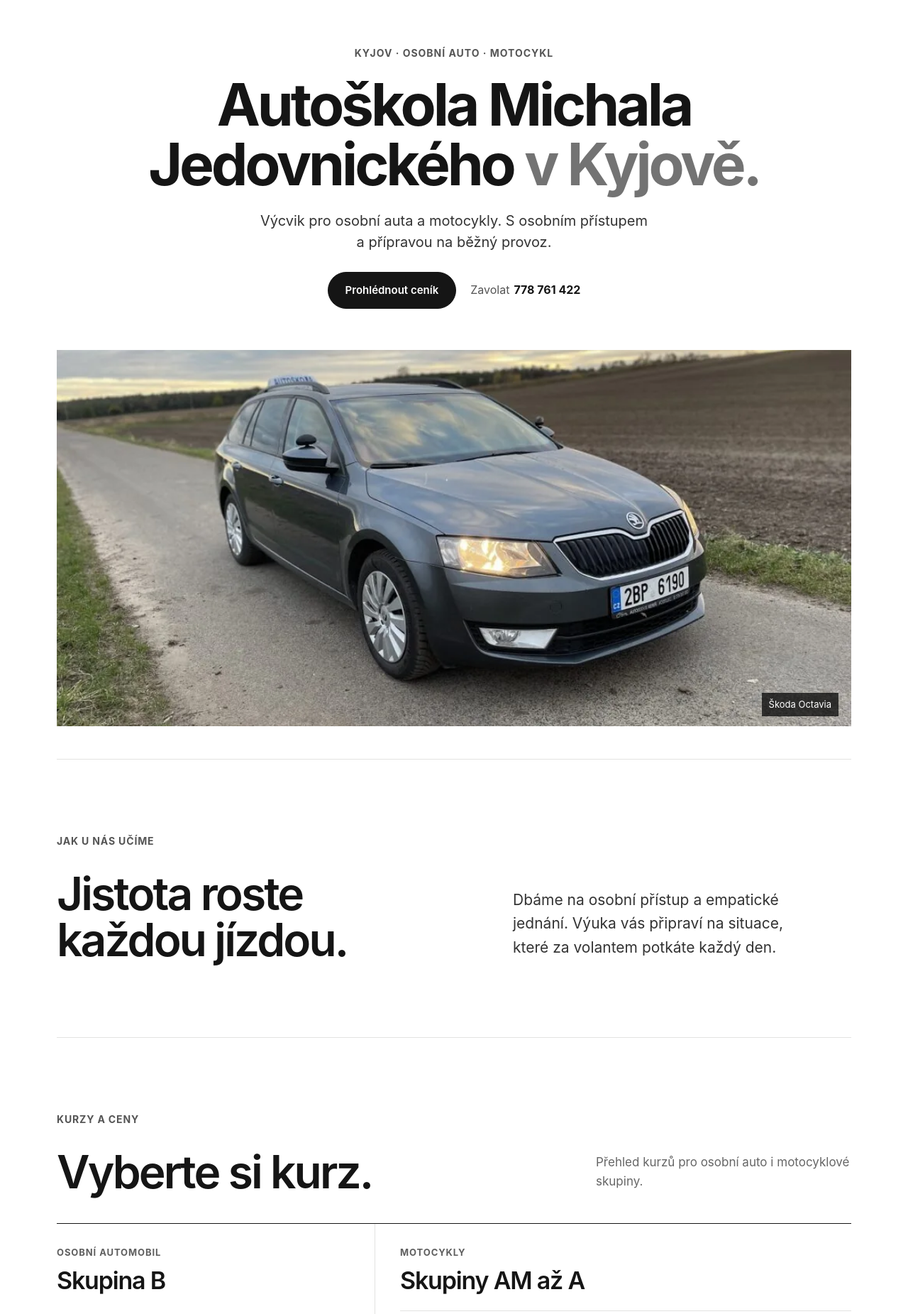
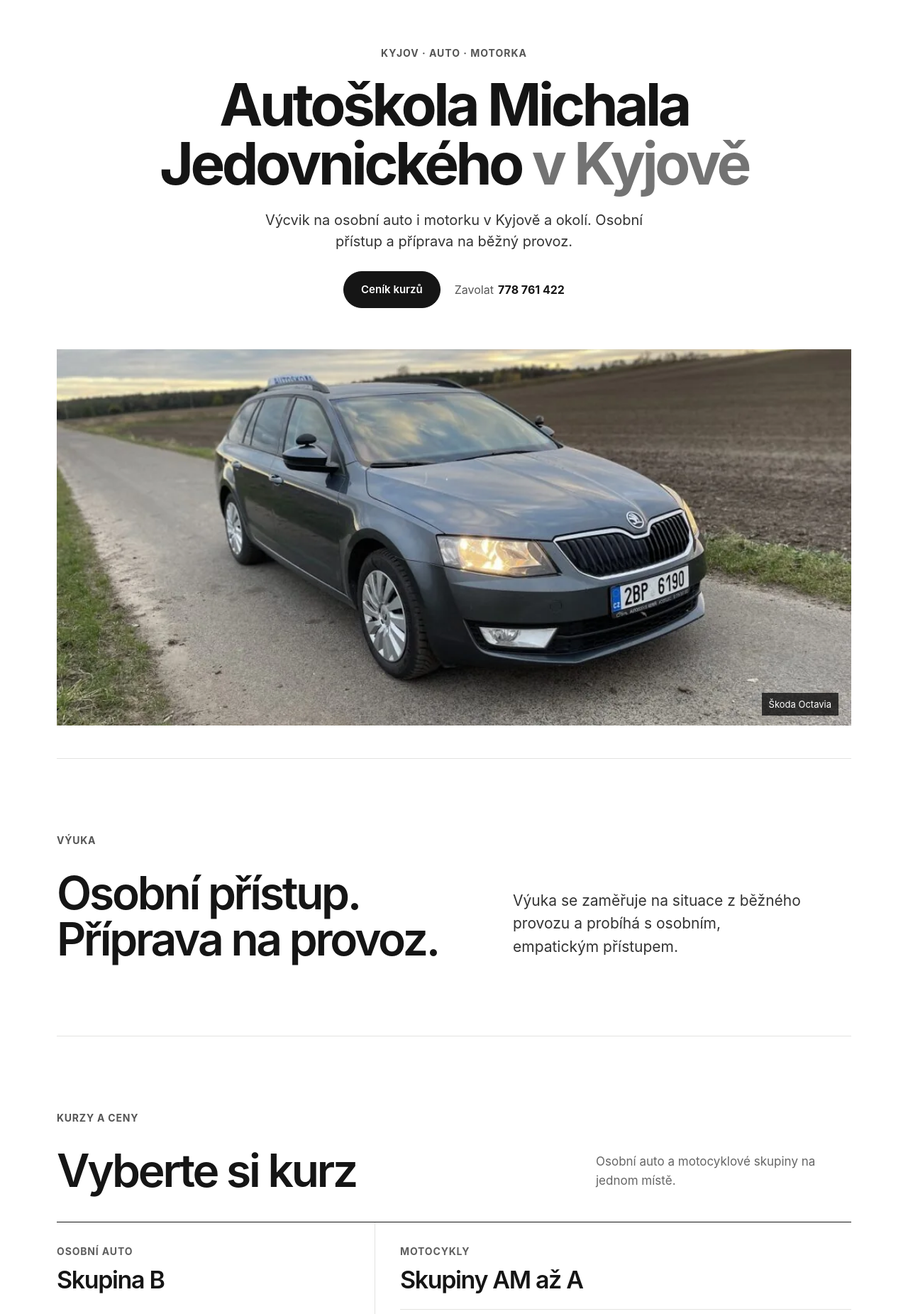
Before and after one commit to svobodamatyass-hub/autoskola-jedovnicky-navrhy, a PHP site: page / in a window 1280 px wide. Shown: the part 73-1924 px from the top of the page at 71% size. Run offline with PHP 8.4, Linux system fonts and the light colour scheme; some libraries are stand-ins or nearby versions.

Commit message:
Vyladit texty, fonty a animace Návrhu 02

```diff
--- a/navrhy/navrh-02/web/index.html
+++ b/navrhy/navrh-02/web/index.html
@@ -29,11 +29,11 @@
   <main id="main">
     <section class="hero" aria-labelledby="hero-title">
       <div class="hero-copy">
-        <p class="overline">Kyjov · osobní auto · motocykl</p>
-        <h1 id="hero-title">Autoškola Michala Jedovnického <span>v Kyjově.</span></h1>
-        <p class="hero-description">Výcvik pro osobní auta a motocykly. S osobním přístupem a přípravou na běžný provoz.</p>
+        <p class="overline">Kyjov · auto · motorka</p>
+        <h1 id="hero-title">Autoškola Michala Jedovnického <span>v Kyjově</span></h1>
+        <p class="hero-description">Výcvik na osobní auto i motorku v Kyjově a okolí. Osobní přístup a příprava na běžný provoz.</p>
         <div class="hero-actions">
-          <a class="primary-link" href="#kurzy">Prohlédnout ceník</a>
+          <a class="primary-link" href="#kurzy">Ceník kurzů</a>
           <a class="phone-link" href="tel:+420778761422">Zavolat <span>778 761 422</span></a>
         </div>
       </div>
@@ -43,18 +43,18 @@
       </figure>
     </section>
     <section class="approach section" id="pristup" aria-labelledby="approach-title">
-      <div class="section-label"><p>Jak u nás učíme</p></div>
+      <div class="section-label"><p>Výuka</p></div>
       <div class="approach-content">
-        <h2 id="approach-title">Jistota roste<br>každou jízdou.</h2>
-        <p>Dbáme na osobní přístup a empatické jednání. Výuka vás připraví na situace, které za volantem potkáte každý den.</p>
+        <h2 id="approach-title">Osobní přístup.<br>Příprava na provoz.</h2>
+        <p>Výuka se zaměřuje na situace z běžného provozu a probíhá s osobním, empatickým přístupem.</p>
       </div>
     </section>
     <section class="courses section" id="kurzy" aria-labelledby="courses-title">
       <div class="section-label"><p>Kurzy a ceny</p></div>
-      <div class="section-intro"><h2 id="courses-title">Vyberte si kurz.</h2><p>Přehled kurzů pro osobní auto i motocyklové skupiny.</p></div>
+      <div class="section-intro"><h2 id="courses-title">Vyberte si kurz</h2><p>Osobní auto a motocyklové skupiny na jednom místě.</p></div>
       <div class="course-list">
         <article class="course course-car">
-          <div class="course-heading"><p>Osobní automobil</p><h3>Skupina B</h3></div>
+          <div class="course-heading"><p>Osobní auto</p><h3>Skupina B</h3></div>
           <div class="course-price"><strong>24 000 Kč</strong><span>Škoda Octavia 3 nebo Fabia 3</span></div>
         </article>
         <article class="course course-moto">
@@ -68,7 +68,7 @@
         </article>
       </div>
       <div class="extras">
-        <h3>Další služby a rozšíření</h3>
+        <h3>Rozšíření a další služby</h3>
         <dl class="price-list price-list-compact">
           <div><dt>A1 → A2</dt><dd>8 000 Kč</dd></div>
           <div><dt>A1 → A2 po 2 letech držení A1</dt><dd>5 000 Kč</dd></div>
@@ -78,20 +78,20 @@
           <div><dt>Školení začínajících řidičů</dt><dd>2 500 Kč</dd></div>
         </dl>
       </div>
-      <p class="installments">Kurz lze platit na splátky. Rozdělení platby si domluvte s autoškolou.</p>
+      <p class="installments">Platbu lze rozdělit do splátek. Podrobnosti si domluvte s autoškolou.</p>
       <div class="enrolment">
-        <div><p class="overline">Další krok</p><h3>Začněte přihláškou.</h3></div>
+        <div><p class="overline">Další krok</p><h3>Přihlaste se online</h3></div>
         <ol>
-          <li><p>Ve formuláři Moje Autoškola vyberte kurz.</p></li>
+          <li><p>Ve formuláři Moje Autoškola vyberte skupinu.</p></li>
           <li><p>Připravte žádost o přijetí a lékařský posudek.</p></li>
-          <li><p>Po odeslání si domluvte začátek a rozvrh.</p></li>
+          <li><p>Po odeslání domluvte začátek a rozvrh.</p></li>
         </ol>
-        <a class="primary-link" href="https://jedovnicky.moje-autoskola.cz/prihlaska.php?iframe=1" target="_blank" rel="noopener noreferrer">Přihláška v Moje Autoškola</a>
+        <a class="primary-link" href="https://jedovnicky.moje-autoskola.cz/prihlaska.php?iframe=1" target="_blank" rel="noopener noreferrer">Otevřít Moje Autoškola</a>
       </div>
     </section>
     <section class="gallery section" aria-labelledby="gallery-title">
-      <div class="section-label"><p>Autoškola</p></div>
-      <div class="section-intro"><h2 id="gallery-title">Podívejte se k nám.</h2></div>
+      <div class="section-label"><p>Zázemí a výcvik</p></div>
+      <div class="section-intro"><h2 id="gallery-title">Učebna a výcvikový vůz</h2></div>
       <div class="gallery-grid">
         <figure><img src="assets/ucebna.webp" alt="Učebna autoškoly s lavicemi a výukovými tabulemi" width="1024" height="768" loading="lazy"><figcaption>Učebna</figcaption></figure>
         <figure><img src="assets/interier-octavia.webp" alt="Volant a palubní deska vozu z fotogalerie autoškoly" width="1024" height="768" loading="lazy"><figcaption>Interiér vozu</figcaption></figure>
@@ -100,21 +100,21 @@
     <section class="faq section" id="faq" aria-labelledby="faq-title">
       <div class="section-label"><p>Časté dotazy</p></div>
       <div class="faq-grid">
-        <h2 id="faq-title">Na co se ptáte.</h2>
+        <h2 id="faq-title">Praktické informace</h2>
         <div class="faq-list">
-          <details><summary>Jak se domlouvají jízdy?<span aria-hidden="true"></span></summary><p>Na způsob plánování jízd a volné termíny se zeptejte na <a href="tel:+420778761422">778 761 422</a>.</p></details>
-          <details><summary>Mohu platit na splátky?<span aria-hidden="true"></span></summary><p>Ano. Podle veřejného ceníku lze cenu kurzu rozdělit do několika splátek. Podmínky platby si upřesníte s autoškolou.</p></details>
-          <details><summary>Kdy mohu nastoupit?<span aria-hidden="true"></span></summary><p>Aktuální termín nástupu si ověřte telefonicky na <a href="tel:+420778761422">778 761 422</a>.</p></details>
-          <details><summary>Odkud se mohu přihlásit?<span aria-hidden="true"></span></summary><p>Výcvik probíhá především na Kyjovsku. Přihlásit se mohou také zájemci z Hodonína, Svatobořic, Ratíškovic, Veselí nad Moravou a okolí.</p></details>
+          <details><summary>Jak se domlouvají jízdy?<span aria-hidden="true"></span></summary><p>O plánování jízd a volných termínech se informujte na <a href="tel:+420778761422">778 761 422</a>.</p></details>
+          <details><summary>Mohu platit na splátky?<span aria-hidden="true"></span></summary><p>Ano. Kurz lze platit na splátky. Konkrétní podmínky si domluvte s autoškolou.</p></details>
+          <details><summary>Kdy mohu nastoupit?<span aria-hidden="true"></span></summary><p>Aktuální termín nástupu ověřte na <a href="tel:+420778761422">778 761 422</a>.</p></details>
+          <details><summary>Odkud se mohu přihlásit?<span aria-hidden="true"></span></summary><p>Výcvik probíhá převážně na Kyjovsku. Přihlásit se můžete také z Hodonína, Svatobořic, Ratíškovic, Veselí nad Moravou a okolí.</p></details>
         </div>
       </div>
     </section>
     <section class="contact section" id="kontakt" aria-labelledby="contact-title">
-      <div class="section-label"><p>Kontakt</p></div>
+      <div class="section-label"><p>Kontakt a mapa</p></div>
       <div class="contact-grid">
         <div class="contact-copy">
-          <h2 id="contact-title">Kyjov a okolí.</h2>
-          <p>Výcvik probíhá převážně na Kyjovsku. Přihlásit se mohou také zájemci z Hodonína, Svatobořic, Ratíškovic, Veselí nad Moravou a okolních obcí.</p>
+          <h2 id="contact-title">Kyjov a okolí</h2>
+          <p>Výcvik probíhá převážně na Kyjovsku. Přihlásit se mohou i zájemci z Hodonína, Svatobořic, Ratíškovic, Veselí nad Moravou a okolí.</p>
           <a class="contact-phone" href="tel:+420778761422">+420 778 761 422</a>
           <address>Husova 370/31<br>697 01 Kyjov</address>
           <a class="primary-link" href="https://www.google.com/maps/search/?api=1&amp;query=Husova%20370%2F31%2C%20697%2001%20Kyjov" target="_blank" rel="noopener noreferrer">Navigovat na adresu</a>
--- a/navrhy/navrh-02/web/styles.css
+++ b/navrhy/navrh-02/web/styles.css
@@ -8,23 +8,26 @@
   --white: #fff;
   --max: 1120px;
   --gutter: clamp(22px, 5vw, 74px);
-  font-family: -apple-system, BlinkMacSystemFont, "Segoe UI", system-ui, sans-serif;
+  --ease-apple: cubic-bezier(.22, .61, .36, 1);
+  font-family: -apple-system, BlinkMacSystemFont, "Helvetica Neue", "Segoe UI", sans-serif;
+  font-optical-sizing: auto;
+  text-rendering: optimizeLegibility;
 }
 * { box-sizing: border-box; }
 html { scroll-behavior: smooth; scroll-padding-top: 86px; }
-body { margin: 0; color: var(--ink); background: var(--white); font-size: 17px; line-height: 1.6; -webkit-font-smoothing: antialiased; }
+body { margin: 0; color: var(--ink); background: var(--white); font-size: 17px; line-height: 1.55; -webkit-font-smoothing: antialiased; }
 a { color: inherit; }
 button { font: inherit; }
 img { display: block; max-width: 100%; }
 h1,h2,h3,p,figure { margin-top: 0; }
 h1,h2,h3 { line-height: 1.02; }
-h1 { max-width: 900px; margin-bottom: 22px; font-size: clamp(42px, 7.5vw, 82px); font-weight: 650; letter-spacing: -.05em; text-wrap: balance; }
-h2 { margin-bottom: 22px; font-size: clamp(36px, 6.2vw, 64px); font-weight: 620; letter-spacing: -.045em; text-wrap: balance; }
-h3 { margin-bottom: 10px; font-size: clamp(25px, 3.8vw, 34px); font-weight: 620; letter-spacing: -.035em; }
+h1 { max-width: 900px; margin-bottom: 22px; font-size: clamp(42px, 7.5vw, 82px); font-weight: 650; letter-spacing: -.055em; text-wrap: balance; }
+h2 { margin-bottom: 22px; font-size: clamp(36px, 6.2vw, 64px); font-weight: 620; letter-spacing: -.05em; text-wrap: balance; }
+h3 { margin-bottom: 10px; font-size: clamp(25px, 3.8vw, 34px); font-weight: 620; letter-spacing: -.04em; }
 .skip-link { position: fixed; z-index: 100; top: -100px; left: 12px; padding: 10px 14px; background: var(--white); }
 .skip-link:focus { top: 12px; }
 a:focus-visible, button:focus-visible, summary:focus-visible { outline: 3px solid #111; outline-offset: 3px; box-shadow: 0 0 0 2px #fff; }
-.header { position: sticky; z-index: 20; top: 0; border-bottom: 1px solid #ededeb; background: var(--white); transition: transform .24s ease; }
+.header { position: sticky; z-index: 20; top: 0; border-bottom: 1px solid #ededeb; background: var(--white); transition: transform .24s var(--ease-apple); }
 .header.is-hidden { transform: translateY(-105%); }
 .header:focus-within { transform: translateY(0); }
 .header-inner { width: min(var(--max), calc(100% - 2 * var(--gutter))); min-height: 72px; margin-inline: auto; display: flex; align-items: center; justify-content: space-between; }
@@ -34,7 +37,7 @@ a:focus-visible, button:focus-visible, summary:focus-visible { outline: 3px soli
 .brand small, .footer-brand span { color: #505050; font-size: 12px; font-weight: 650; letter-spacing: .07em; text-transform: uppercase; }
 .brand strong, .footer-brand strong { color: var(--ink); font-size: 15px; letter-spacing: -.025em; text-transform: none; }
 .navigation { display: flex; align-items: center; gap: clamp(20px, 3vw, 38px); }
-.navigation a { color: var(--body); font-size: 15px; font-weight: 550; text-decoration: none; }
+.navigation a { color: var(--body); font-size: 15px; font-weight: 550; text-decoration: none; transition: color .16s var(--ease-apple); }
 .navigation a:hover { color: #000; }
 .navigation .navigation-signup { color: #111; }
 .navigation-signup span { padding-left: 4px; }
@@ -45,9 +48,9 @@ a:focus-visible, button:focus-visible, summary:focus-visible { outline: 3px soli
 .hero h1 span { color: #737373; }
 .hero-description { max-width: 560px; margin: 0 auto 27px; color: var(--body); font-size: clamp(17px, 2vw, 20px); line-height: 1.5; }
 .hero-actions { display: flex; align-items: center; justify-content: center; flex-wrap: wrap; gap: 20px; margin-bottom: clamp(34px, 6vw, 58px); }
-.primary-link { display: inline-flex; min-height: 52px; align-items: center; justify-content: center; gap: 10px; padding: 13px 24px; border: 1px solid var(--ink); border-radius: 999px; background: var(--ink); color: var(--white); font-size: 15px; font-weight: 620; text-decoration: none; transition: background .2s ease, color .2s ease, transform .2s ease; }
-.primary-link:hover { background: #363636; }
-.primary-link:active { transform: scale(.985); }
+.primary-link { display: inline-flex; min-height: 52px; align-items: center; justify-content: center; gap: 10px; padding: 13px 24px; border: 1px solid var(--ink); border-radius: 999px; background: var(--ink); color: var(--white); font-size: 15px; font-weight: 620; text-decoration: none; transition: background .18s var(--ease-apple), color .18s var(--ease-apple), transform .18s var(--ease-apple), box-shadow .18s var(--ease-apple); }
+.primary-link:hover { background: #303030; box-shadow: 0 8px 22px rgb(0 0 0 / 12%); transform: translateY(-1px); }
+.primary-link:active { box-shadow: none; transform: scale(.985); }
 .phone-link { display: inline-flex; flex-wrap: wrap; gap: 6px; color: #555; font-size: 16px; text-decoration: none; }
 .phone-link span { color: var(--ink); font-weight: 650; }
 .hero-image { position: relative; width: 100%; height: clamp(230px, 45vw, 530px); margin: 0; overflow: hidden; background: #e8e8e6; }
@@ -55,7 +58,7 @@ a:focus-visible, button:focus-visible, summary:focus-visible { outline: 3px soli
 .hero-image figcaption { position: absolute; right: 18px; bottom: 14px; padding: 6px 10px; background: rgb(0 0 0 / 72%); color: white; font-size: 13px; }
 .section { width: min(var(--max), calc(100% - 2 * var(--gutter))); margin-inline: auto; padding-block: clamp(68px, 8.6vw, 104px); border-top: 1px solid var(--line); }
 .section-label { display: flex; align-items: center; gap: 12px; margin-bottom: 30px; color: #777; }
-.section-label p { margin: 0; color: #555; font-size: 14px; font-weight: 650; letter-spacing: .06em; text-transform: uppercase; }
+.section-label p { margin: 0; color: #555; font-size: 14px; font-weight: 650; letter-spacing: .055em; text-transform: uppercase; }
 .approach-content { display: grid; grid-template-columns: 1.1fr .9fr; align-items: end; gap: 60px; }
 .approach-content h2 { margin: 0; }
 .approach-content p { max-width: 410px; margin: 0 0 5px; color: var(--body); font-size: clamp(18px, 2vw, 21px); }
@@ -65,7 +68,7 @@ a:focus-visible, button:focus-visible, summary:focus-visible { outline: 3px soli
 .course-list { display: grid; grid-template-columns: .8fr 1.2fr; border-top: 1px solid var(--ink); border-bottom: 1px solid var(--line); }
 .course { padding: 30px 26px 32px 0; }
 .course + .course { padding-right: 0; padding-left: 35px; border-left: 1px solid var(--line); }
-.course-heading p { margin-bottom: 12px; color: #5f5f5f; font-size: 13px; font-weight: 650; letter-spacing: .07em; text-transform: uppercase; }
+.course-heading p { margin-bottom: 12px; color: #5f5f5f; font-size: 14px; font-weight: 650; letter-spacing: .06em; text-transform: uppercase; }
 .course-heading h3 { margin-bottom: 24px; }
 .course-price { display: grid; gap: 3px; }
 .course-price strong { font-size: clamp(29px, 4vw, 40px); font-weight: 620; letter-spacing: -.05em; }
@@ -74,7 +77,7 @@ a:focus-visible, button:focus-visible, summary:focus-visible { outline: 3px soli
 .price-list > div { display: flex; align-items: start; justify-content: space-between; gap: 15px; padding: 12px 0; border-top: 1px solid var(--line); }
 .price-list dt { display: grid; gap: 1px; }
 .price-list dt b { font-size: 16px; }
-.price-list dt small { color: #555; font-size: 14px; }
+.price-list dt small { color: #555; font-size: 14px; line-height: 1.45; }
 .price-list dd { flex: none; margin: 1px 0 0; font-size: 15px; font-weight: 650; white-space: nowrap; }
 .extras { display: grid; grid-template-columns: .65fr 1.35fr; gap: 45px; padding-top: 42px; }
 .extras h3 { max-width: 260px; font-size: 23px; }
@@ -93,7 +96,7 @@ a:focus-visible, button:focus-visible, summary:focus-visible { outline: 3px soli
 .gallery-grid figure { margin: 0; }
 .gallery-grid figure:nth-child(2) { margin-top: 54px; }
 .gallery-grid img { width: 100%; height: clamp(230px, 32vw, 380px); object-fit: cover; background: var(--soft); }
-.gallery-grid figcaption { padding-top: 11px; color: #555; font-size: 13px; }
+.gallery-grid figcaption { padding-top: 11px; color: #555; font-size: 14px; }
 .faq { width: 100%; padding-inline: max(var(--gutter), calc((100% - var(--max)) / 2)); background: #f7f7f6; border-top: 0; }
 .faq-grid { display: grid; grid-template-columns: .7fr 1.3fr; gap: 60px; }
 .faq-grid h2 { margin: 0; }
@@ -103,7 +106,7 @@ a:focus-visible, button:focus-visible, summary:focus-visible { outline: 3px soli
 .faq-list summary::-webkit-details-marker { display: none; }
 .faq-list summary span { position: relative; width: 20px; height: 20px; flex: none; }
 .faq-list summary span::before, .faq-list summary span::after { position: absolute; top: 9px; left: 3px; width: 14px; height: 1.5px; background: var(--ink); content: ""; }
-.faq-list summary span::after { transform: rotate(90deg); }
+.faq-list summary span::after { transform: rotate(90deg); transition: transform .2s var(--ease-apple); }
 .faq-list details[open] summary span::after { transform: none; }
 .faq-list details > p { max-width: 600px; margin: 0 30px 17px 0; color: #444; font-size: 16px; }
 .contact { width: 100%; padding-inline: max(var(--gutter), calc((100% - var(--max)) / 2)); background: #171717; color: white; border: 0; }
@@ -136,14 +139,14 @@ a:focus-visible, button:focus-visible, summary:focus-visible { outline: 3px soli
   .menu-button span { width: 17px; height: 1.5px; background: var(--ink); transition: transform .2s ease; }
   .menu-button[aria-expanded="true"] span:first-child { transform: translateY(3.25px) rotate(45deg); }
   .menu-button[aria-expanded="true"] span:last-child { transform: translateY(-3.25px) rotate(-45deg); }
-  .navigation { position: absolute; top: 100%; right: 0; left: 0; display: grid; gap: 0; max-height: 0; overflow: hidden; padding: 0 var(--gutter); border-bottom: 1px solid transparent; background: white; opacity: 0; pointer-events: none; transform: translateY(-5px); transition: max-height .24s ease, opacity .2s ease, transform .2s ease, padding .2s ease, border-color .2s ease, visibility .2s ease; visibility: hidden; }
+  .navigation { position: absolute; top: 100%; right: 0; left: 0; display: grid; gap: 0; max-height: 0; overflow: hidden; padding: 0 var(--gutter); border-bottom: 1px solid transparent; background: white; opacity: 0; pointer-events: none; transform: translateY(-4px); transition: max-height .24s var(--ease-apple), opacity .18s var(--ease-apple), transform .18s var(--ease-apple), padding .18s var(--ease-apple), border-color .18s var(--ease-apple), visibility .18s; visibility: hidden; }
   .navigation.is-open { max-height: 320px; padding: 8px var(--gutter) 18px; border-color: var(--line); opacity: 1; pointer-events: auto; transform: none; visibility: visible; }
   .navigation a { min-height: 48px; display: flex; align-items: center; padding: 10px 0; border-bottom: 1px solid #eee; font-size: 16px; }
   .navigation a:last-child { border-bottom: 0; }
   .hero { padding-top: 45px; padding-bottom: 35px; }
   .hero-copy { text-align: left; }
   .overline { justify-content: start; gap: 8px; margin-bottom: 17px; font-size: 14px; letter-spacing: .06em; }
-  h1 { margin-bottom: 16px; font-size: clamp(40px, 10.5vw, 56px); line-height: 1.02; }
+  h1 { margin-bottom: 16px; font-size: clamp(40px, 10.5vw, 56px); line-height: 1.04; letter-spacing: -.052em; }
   h2 { font-size: clamp(35px, 9vw, 52px); }
   .hero-description { margin: 0 0 20px; font-size: 17px; }
   .hero-actions { justify-content: start; gap: 16px; margin-bottom: 28px; }
@@ -189,8 +192,26 @@ a:focus-visible, button:focus-visible, summary:focus-visible { outline: 3px soli
   .price-list dd { font-size: 14px; }
 }
 @media (prefers-reduced-motion: no-preference) {
-  .motion-ready [data-reveal] { opacity: 0; transform: translateY(9px); }
-  .motion-ready [data-reveal].is-visible { opacity: 1; transform: none; transition: opacity .55s ease, transform .55s ease; }
+  .hero-copy > .overline,
+  .hero-copy > h1,
+  .hero-copy > .hero-description,
+  .hero-copy > .hero-actions { animation: hero-copy-enter .48s var(--ease-apple) both; }
+  .hero-copy > h1 { animation-delay: 45ms; }
+  .hero-copy > .hero-description { animation-delay: 90ms; }
+  .hero-copy > .hero-actions { animation-delay: 135ms; }
+  .hero-image img { animation: hero-image-enter .72s var(--ease-apple) both; }
+  .motion-ready [data-reveal] { opacity: 0; transform: translateY(7px); }
+  .motion-ready [data-reveal].is-visible { opacity: 1; transform: none; transition: opacity .42s var(--ease-apple), transform .42s var(--ease-apple); }
+  .motion-ready .course:nth-child(2).is-visible,
+  .motion-ready .gallery-grid figure:nth-child(2).is-visible { transition-delay: 65ms; }
+}
+@keyframes hero-copy-enter {
+  from { opacity: 0; transform: translateY(7px); }
+  to { opacity: 1; transform: none; }
+}
+@keyframes hero-image-enter {
+  from { opacity: .86; transform: scale(1.012); }
+  to { opacity: 1; transform: scale(1); }
 }
 @media (prefers-reduced-motion: reduce) {
   html { scroll-behavior: auto; }
```
Also changed, not shown: navrhy/navrh-02/README.md.
